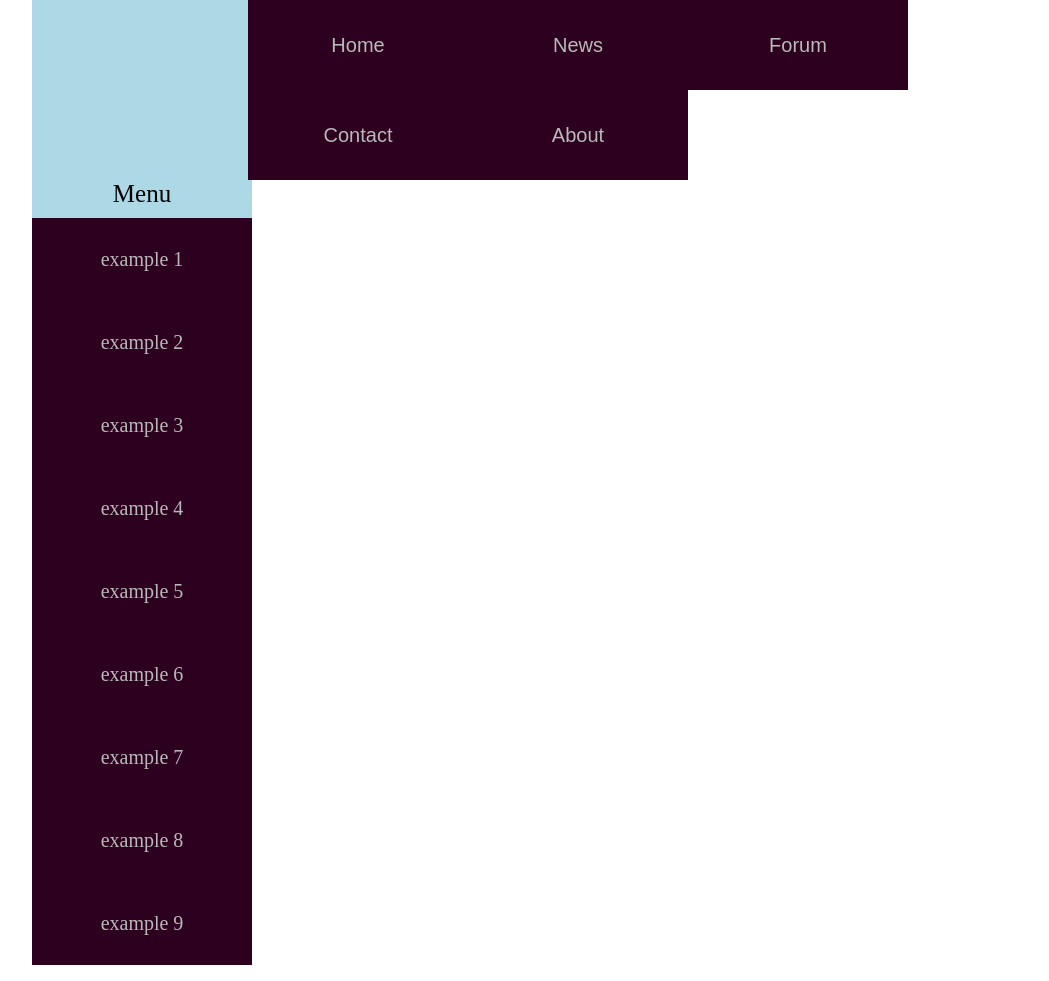
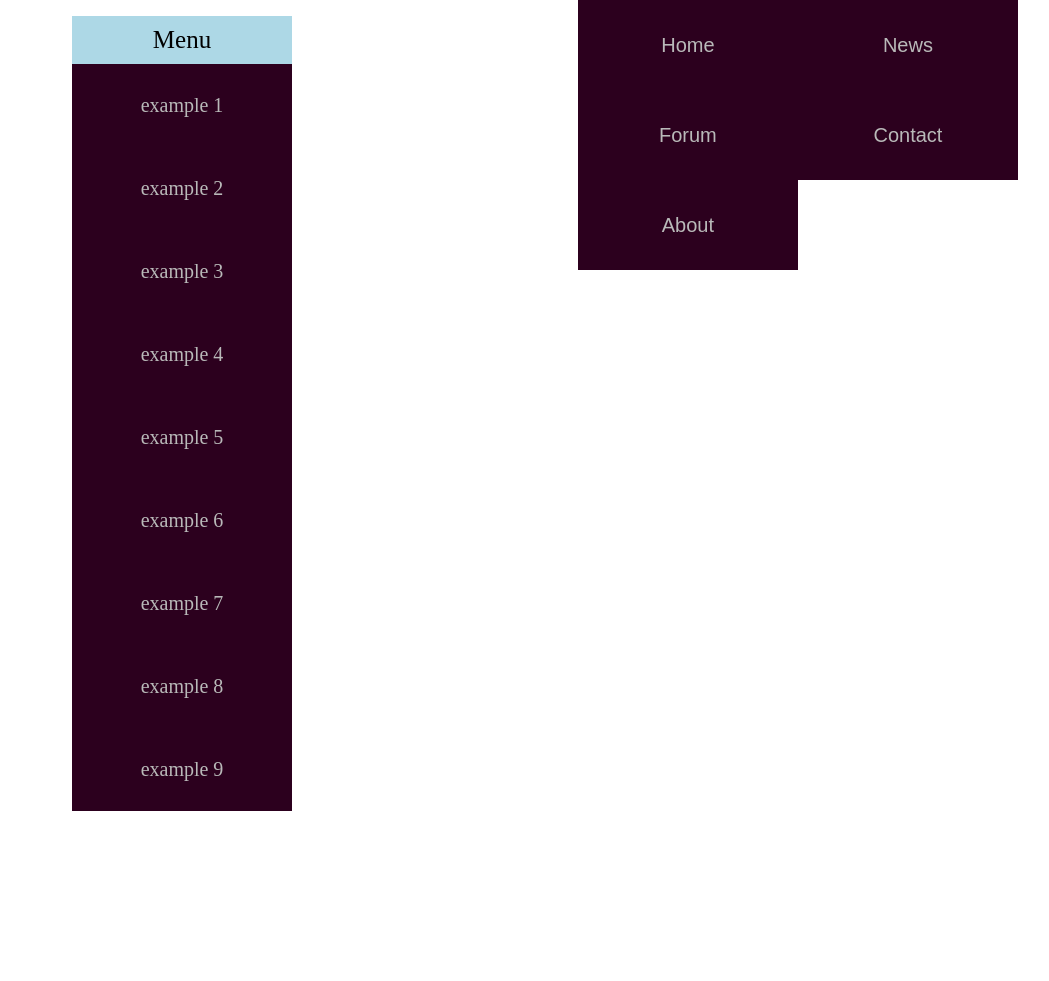
Before and after one commit to lakmalniranga/lms, a PHP site: page /student/header.php in a window 1280 px wide. Shown: the whole page, without its empty margins (8-1057 px from the left). After the commit the page ends 811 px from the top, so only its background shows below. Run offline with PHP 8.4, Linux system fonts and the light colour scheme; some libraries are stand-ins or nearby versions.

Commit message:
added simple grid system

```diff
--- a/assets/css/style.css
+++ b/assets/css/style.css
@@ -2,9 +2,126 @@ html, body{
   margin: 0;
 }
 
-#container {
+.container {
     width: 100%;
+    margin: 0 auto;
+    max-width : 1200px;
 }
+
+/* Grid System */
+
+.row,
+.column {
+    box-sizing: border-box;
+}
+
+.row:before,
+.row:after {
+    content: " ";
+    display: table;
+}
+
+.row:after {
+    clear: both;
+}
+
+.column {
+    position: relative;
+    float: left;
+    display: block;
+}
+.column-1 {
+    width: 6.86666666667%;
+}
+
+.column-2 {
+    width: 15.3333333333%;
+}
+
+.column-3 {
+    width: 23.8%;
+}
+
+.column-4 {
+    width: 32.2666666667%;
+}
+
+.column-5 {
+    width: 40.7333333333%;
+}
+
+.column-6 {
+    width: 49.2%;
+}
+
+.column-7 {
+    width: 57.6666666667%;
+}
+
+.column-8 {
+    width: 66.1333333333%;
+}
+
+.column-9 {
+    width: 74.6%;
+}
+
+.column-10 {
+    width: 83.0666666667%;
+}
+
+.column-11 {
+    width: 91.5333333333%;
+}
+
+.column-12 {
+    width: 100%;
+    margin-left: 0;
+}
+
+@media only screen and (max-width: 550px) {
+    .column-1,
+    .column-2,
+    .column-3,
+    .column-4,
+    .column-5,
+    .column-6,
+    .column-7,
+    .column-8,
+    .column-9,
+    .column-10,
+    .column-11,
+    .column-12 {
+        float: none;
+        width: auto;
+    }
+
+    .column + .column {
+        margin-left: 0;
+    }
+}
+
+.row {
+    margin-bottom: 10px;
+}
+
+.row:last-child {
+    margin-bottom: 0;
+}
+
+@media only screen and (max-width: 550px) {
+    .row {
+        margin-bottom: 0;
+    }
+    .column {
+        margin-bottom: 10px;
+    }
+    .row:last-child .column:last-child {
+        margin-bottom: 0;
+    }
+}
+
+/* End grid */
 
 /* navbar */
 
@@ -48,11 +165,6 @@ html, body{
 
 /*sidebar*/
 
-body{
-  margin: 0;
-  padding: 0;
-}
-
 .sidebar ul{
   list-style: none;
 }
--- a/core/init.php
+++ b/core/init.php
@@ -4,8 +4,7 @@ session_start();
 // debug mode | default : Off
 ini_set('display_errors', 'On');
 
-
-define('ROOT', "http://$_SERVER[HTTP_HOST]");
+define('ROOT', "http://$_SERVER[HTTP_HOST]$_SERVER[REQUEST_URI]");
 
 $GLOBALS['config'] = array(
     /**
@@ -14,7 +13,7 @@ $GLOBALS['config'] = array(
     'mysql'     => array(
       'host'      => '127.0.0.1',
       'username'  => 'root',
-      'password'  => '1210ls',
+      'password'  => '',
       'db'        => 'lms'
     ),
 
--- a/student/footer.php
+++ b/student/footer.php
@@ -1,5 +1,5 @@
 footer
 <body>
-  <script src="<?php echo ROOT . '/assets/js/script.js'; ?>"></script>
+  <script src="<?php echo ROOT . 'assets/js/script.js'; ?>"></script>
 </body>
 </html>
--- a/student/header.php
+++ b/student/header.php
@@ -18,26 +18,28 @@ include_once( dirname(dirname(__FILE__)) .'/classes/Config.php');
   <meta name="Learning Management System">
   <meta name="author" content="NSBM 16.1 Group 01">
 
-  <link rel="stylesheet" href="<?php echo ROOT . "/assets/css/style.css"; ?>">
+  <link rel="stylesheet" href="<?php echo ROOT . "assets/css/style.css"; ?>">
 
   <!--[if lt IE 9]>
     <script src="https://cdnjs.cloudflare.com/ajax/libs/html5shiv/3.7.3/html5shiv.js"></script>
   <![endif]-->
 </head>
 <body>
-  <div id="container">
-  <nav class="navbar">
-      <ul>
-        <li><a href="#home">Home</a></li>
-        <li><a href="#news">News</a></li>
-        <li><a href="#home">Forum</a></li>
-        <li><a href="#contact">Contact</a></li>
-        <li><a href="#about">About</a></li>
-      </ul>
-  </nav>
+  <div class="container">
+<!--   <div class="row">
+    <div class="column column-12">
+      hello
     </div>
+    <div class="column column-6">
+      SIde1
+    </div>
+    <div class="column column-6">
+      SIde2
+    </div>
+  </div> -->
 
-  <div id="side">
+  <div class="row">
+    <div class="column column-4">
       <aside class="sidebar">
         <ul>
           <div id="top">
@@ -54,5 +56,19 @@ include_once( dirname(dirname(__FILE__)) .'/classes/Config.php');
               <li><a href="#">example 9</a></li>
         </ul>
       </aside>
+    </div>
+
+    <div class="column column-8">
+      <nav class="navbar">
+          <ul>
+            <li><a href="#home">Home</a></li>
+            <li><a href="#news">News</a></li>
+            <li><a href="#home">Forum</a></li>
+            <li><a href="#contact">Contact</a></li>
+            <li><a href="#about">About</a></li>
+          </ul>
+      </nav>
+    </div>
+  </div>
 
 </div>
```
Also changed, not shown: index.php (+14 -14 lines), student/index.html (added, +23 -0 lines), 1 other file. Lines whose indentation alone changed are shown as unchanged.
